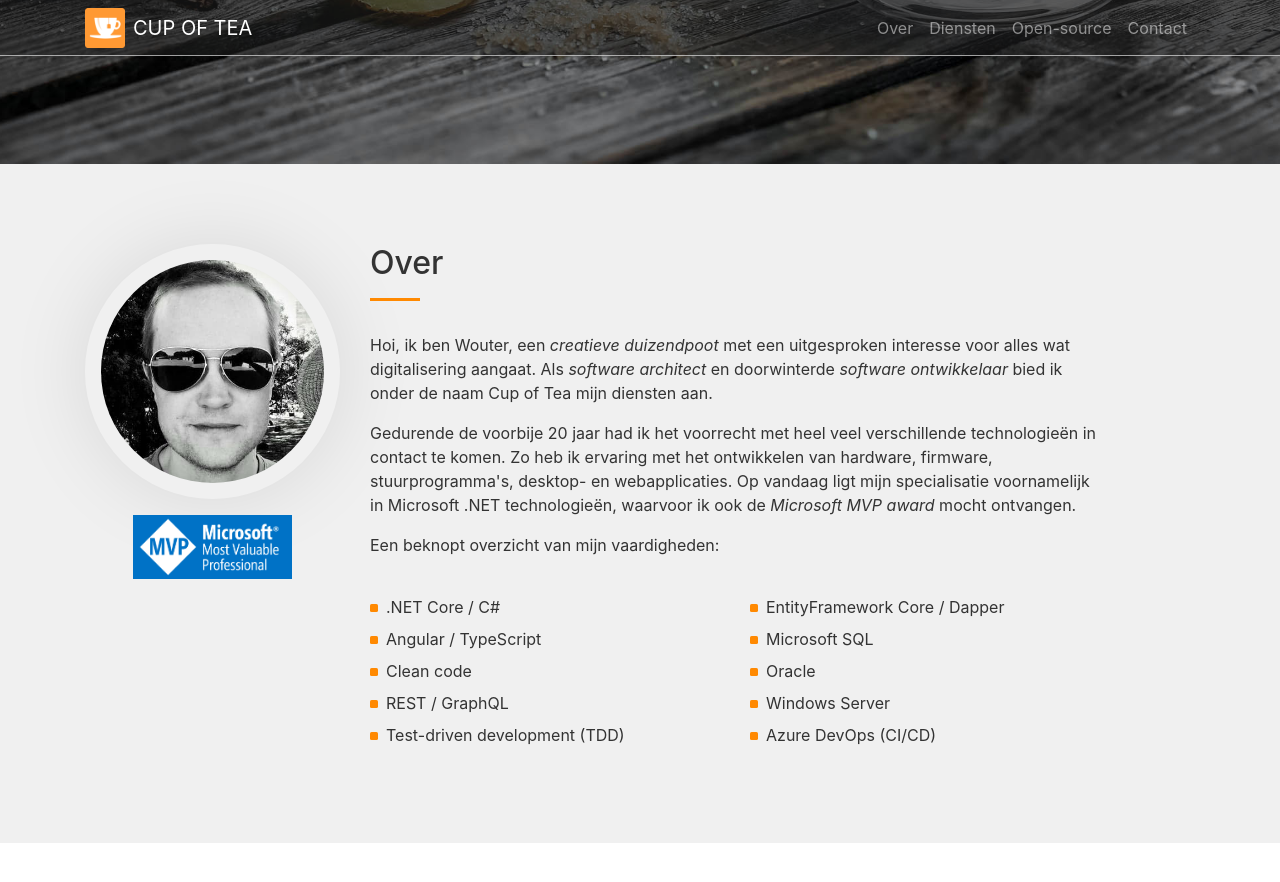
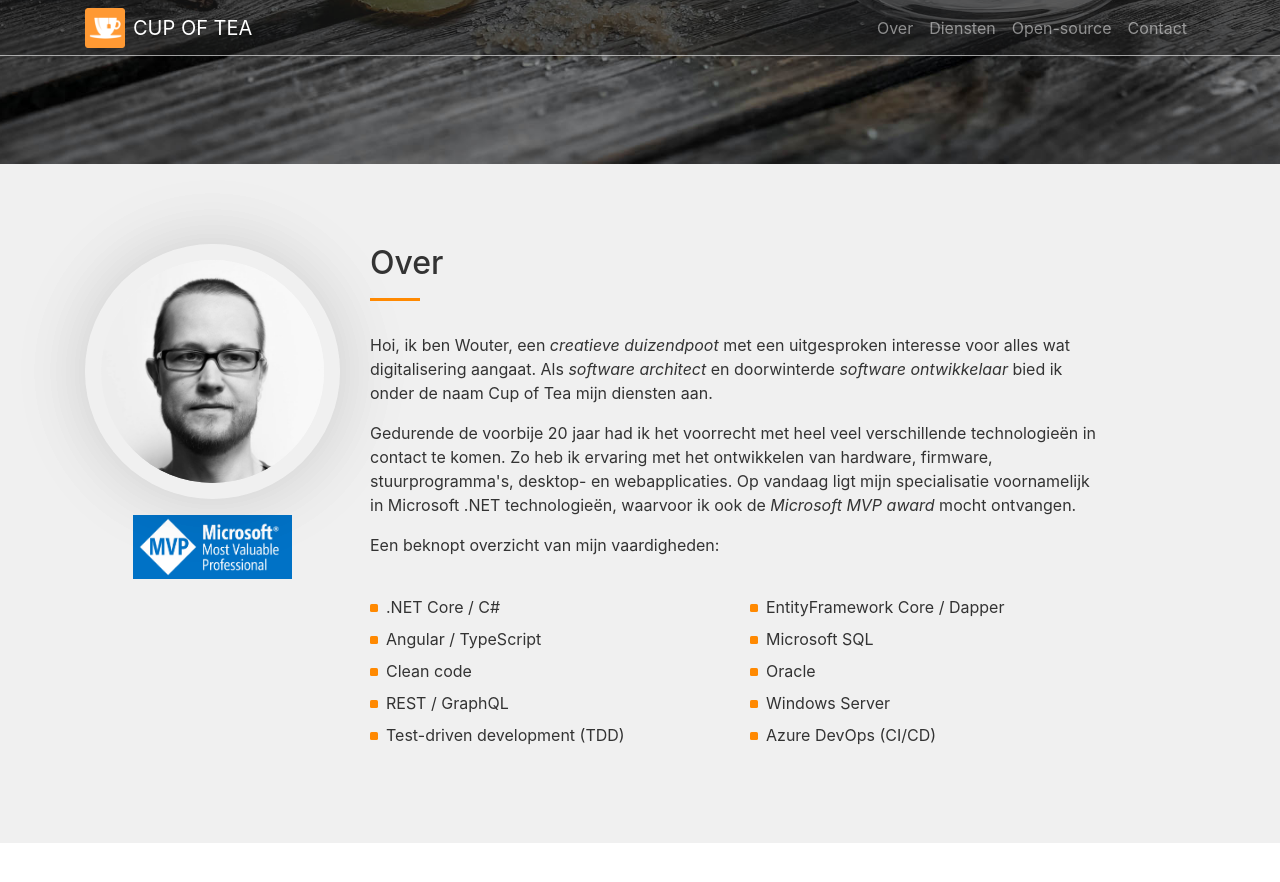
Before and after one commit to huysentruitw/cup-of-tea-website, a Jekyll site: the page built from docs/index.html, in a window 1280 px wide and 900 px high, scrolled down 736 px. Shown: the top 882 px of the window. Built offline with Jekyll 4.4.1, drawn with Linux system fonts in a browser that asks for light colours; some of the changed text lies outside the part shown.

Commit message:
Add face-fader

```diff
--- /dev/null
+++ b/docs/_sass/face-fader.scss
@@ -0,0 +1,10 @@
+.face-fader {
+  position: relative;
+
+  img:last-of-type {
+    position: absolute;
+    top: 0;
+    left: 0;
+    opacity: 0;
+  }
+}
--- a/docs/assets/css/styles.scss
+++ b/docs/assets/css/styles.scss
@@ -5,6 +5,7 @@
 @import "buttons";
 @import "cards";
 @import "enumeration";
+@import "face-fader";
 @import "footer";
 @import "header";
 @import "home-button";
--- a/docs/assets/js/site.js
+++ b/docs/assets/js/site.js
@@ -25,8 +25,25 @@ function useScrollSpy() {
   });
 }
 
+function useFaceFader() {
+  const $faceFader = $('.face-fader');
+  const $faceWithBeard = $('.face-with-beard');
+  let previousOpacity = undefined;
+
+  window.onscroll = function() {
+    const scrollPosition = window.scrollY;
+    const startOffset = $faceFader.offset().top + $faceFader.height() - window.innerHeight;
+    const range = window.innerHeight - $faceFader.height();
+    const opacity = Math.min(1.0, Math.max(0.0, Math.round((scrollPosition - startOffset) / range * 10) / 10));
+    if (opacity !== previousOpacity) {
+      $faceWithBeard.css('opacity', previousOpacity = opacity);
+    }
+  }
+}
+
 window.addEventListener('load', function() {
   useNavbarCollapsePixelObserver();
   useScrollToBehavior();
   useScrollSpy();
+  useFaceFader();
 });
--- a/docs/index.html
+++ b/docs/index.html
@@ -53,7 +53,10 @@ open-source-projects:
   <div class="container">
     <div class="row">
       <div class="col-lg-3 text-center">
-        <p><img src="assets/images/wouter.jpg" class="img-fluid" alt="Foto van eigenaar" style="border-radius: 50%; padding: 1rem; box-shadow: 0 0 5rem rgba(0, 0, 0, .1);" /></p>
+        <p class="face-fader">
+          <img src="assets/images/wouter.jpg" class="img-fluid" alt="Foto van eigenaar" style="border-radius: 50%; padding: 1rem; box-shadow: 0 0 5rem rgba(0, 0, 0, .1);" />
+          <img src="assets/images/wouter-beard.jpg" class="img-fluid face-with-beard" alt="Foto van eigenaar" style="border-radius: 50%; padding: 1rem; box-shadow: 0 0 5rem rgba(0, 0, 0, .1);" />
+        </p>
         <p><a href="https://mvp.microsoft.com/en-us/PublicProfile/5003570?fullName=Wouter%20Huysentruit" target="_blank"><img src="assets/images/logos/mvp-banner.png" alt="MVP banner" style="height: 4rem;"></a></p>
       </div>
       <div class="col-lg-8">
```
Also changed, not shown: other parts of docs/index.html (+2 -2 lines), docs/assets/images/wouter-beard.jpg (added), docs/assets/images/wouter.jpg, 1 other file.
